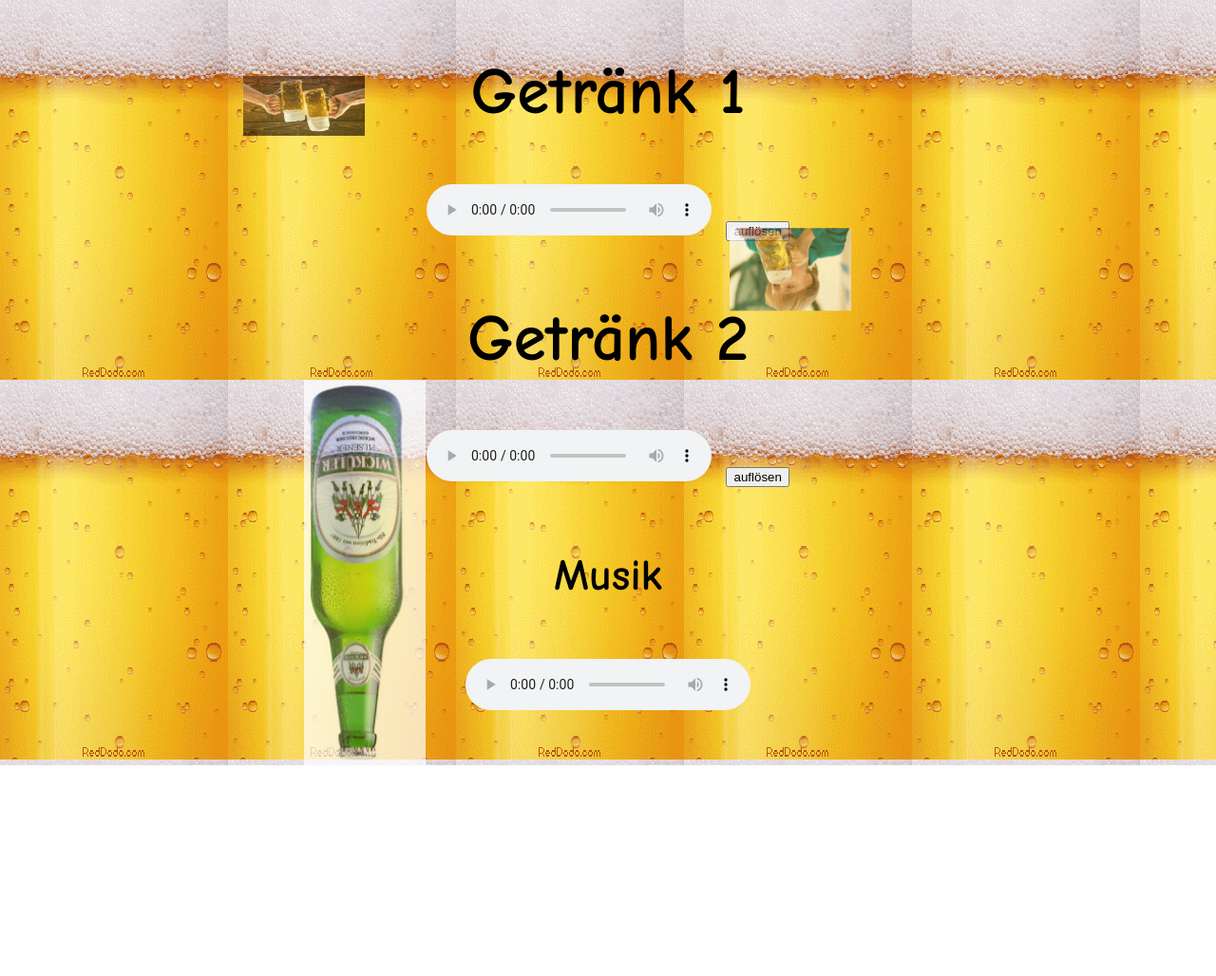
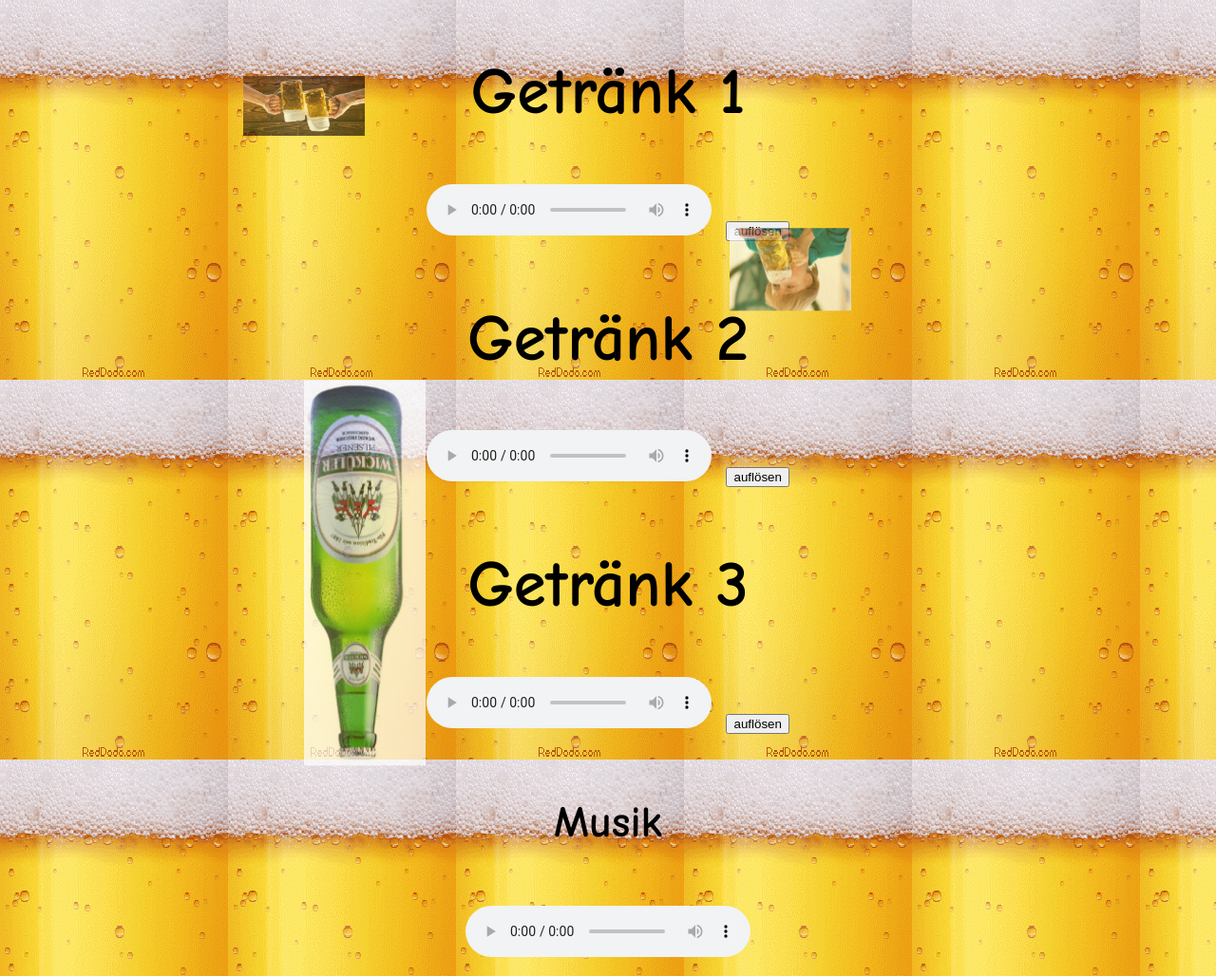
Before and after one commit to FancyGrade/Zischquiz, a plain HTML site: page index.html in a window 1280 px wide. Shown: the whole page at 95% size. Before the commit the page ends 806 px from the top, so only its background shows below. Drawn offline with Linux system fonts and the light colour scheme.

Commit message:
Update index.html

```diff
--- a/index.html
+++ b/index.html
@@ -58,6 +58,16 @@
         <img id="answer2" class="answer-image" src="Monster_Rehab_500ml.png" alt="Monster Rehab 500ml">
     </div>
 
+    <!-- Getränk 3 -->
+    <div class="drink-container" style="text-align: center;">
+        <h2>Getränk 3</h2>
+        <audio controls>
+            <source src="Monster_Hamilton_500ml.mp3" type="audio/mpeg">
+        </audio>
+        <button onclick="revealAnswer('answer3')">auflösen</button>
+        <img id="answer3" class="answer-image" src="Monster_Hamilton_500ml.png" alt="Monster Rehab 500ml">
+    </div>
+
     <script>
         function revealAnswer(answerId) {
             const answerImage = document.getElementById(answerId);
@@ -70,6 +80,5 @@
         <source src="Musik.mp3" type="audio/mpeg">
     </audio>
 
-
 </body>
 </html>
```
